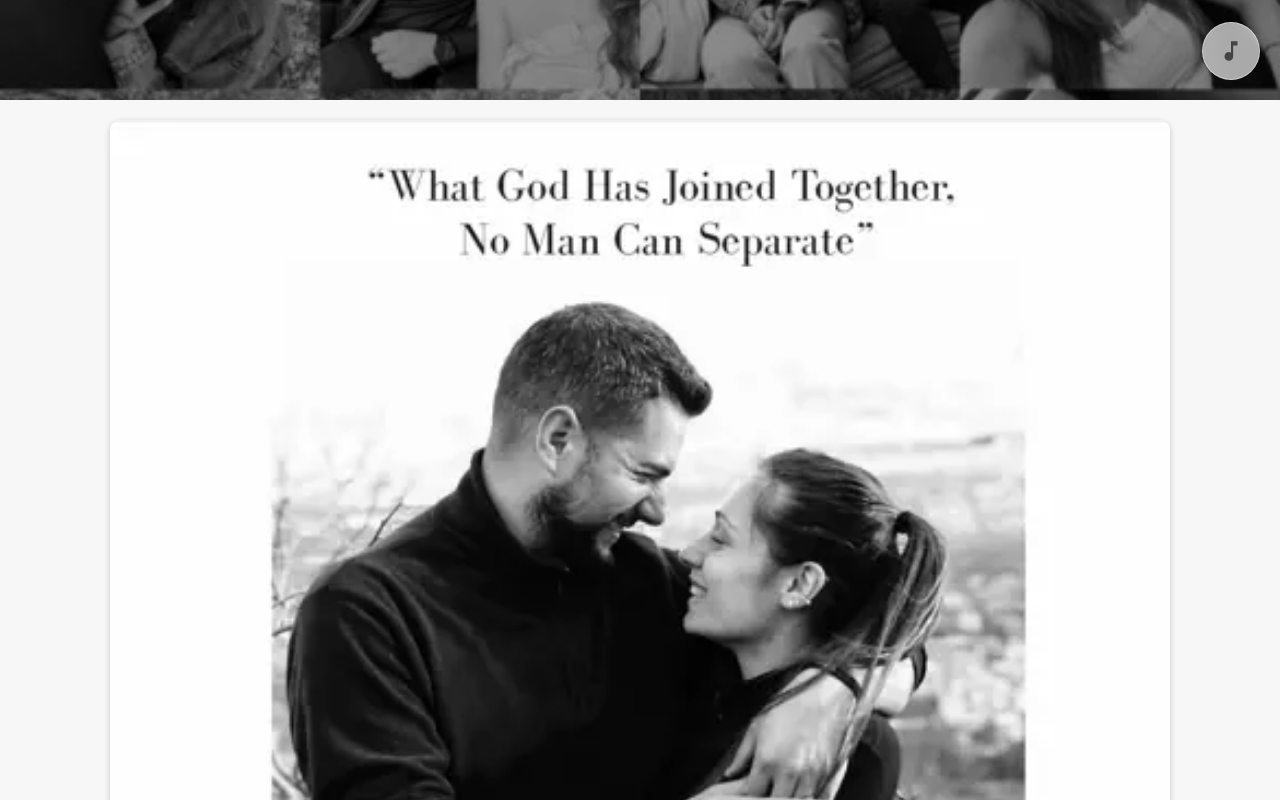
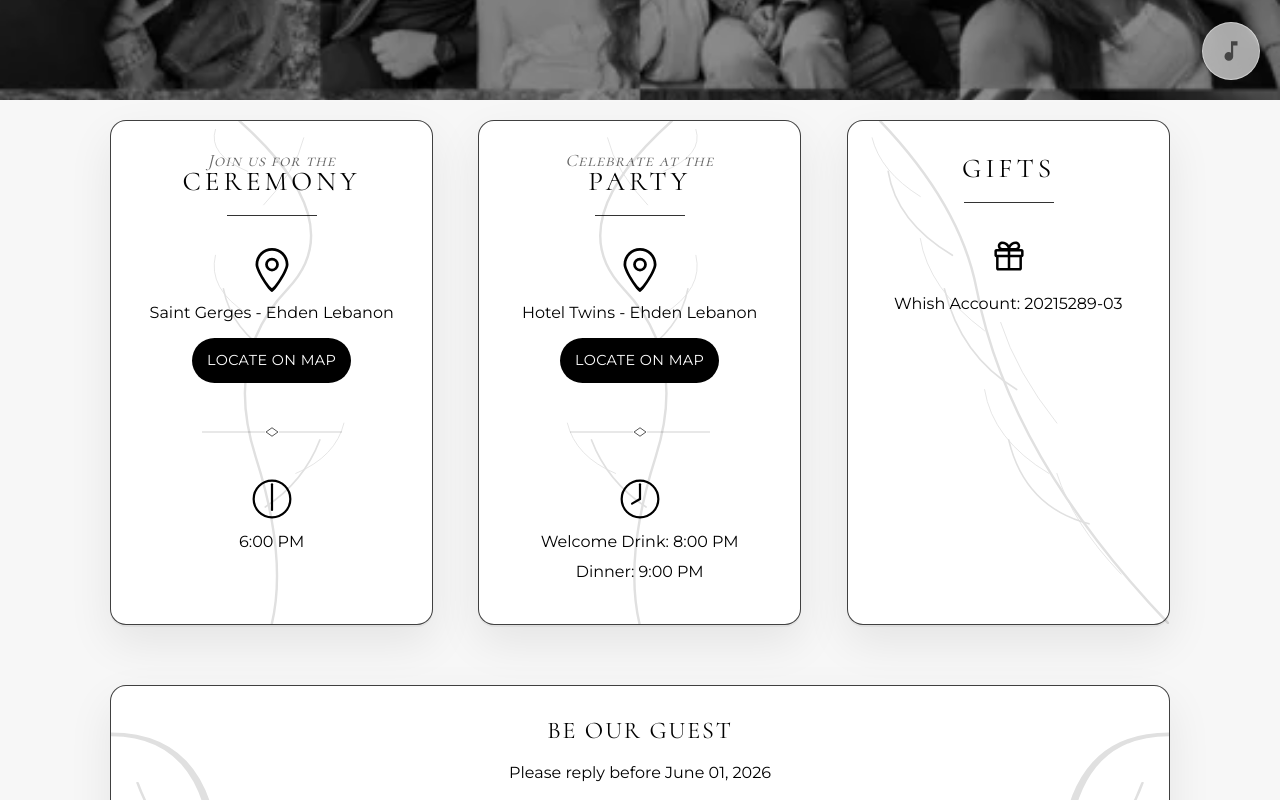
Before and after one commit to GeorgioIO/marieandsleimanweddinginv, a plain HTML site: page index.html in a window 1280 px wide. Shown: the part 700-1500 px from the top of the page. Drawn offline with Linux system fonts and the light colour scheme.

Commit message:
Remove entry image

```diff
--- a/index.html
+++ b/index.html
@@ -49,13 +49,13 @@
     </section>
 
     <div class="content">
-      <div class="wedding-cart animate-section fade-scale">
+      <!-- <div class="wedding-cart animate-section fade-scale">
         <img
           src="/assets/images/card101.webp"
           alt="Marie therese dahdah and sleiman makary wedding"
           class="stagger-child" style="--stagger: 1"
         />
-      </div>
+      </div> -->
       <div class="wedding-information-container">
         <div class="wedding-info animate-section slide-up" id="ceremony">
           <svg class="card-bg-root" viewBox="0 0 200 300" preserveAspectRatio="none" fill="none" stroke="currentColor" stroke-linecap="round" stroke-linejoin="round">
```
